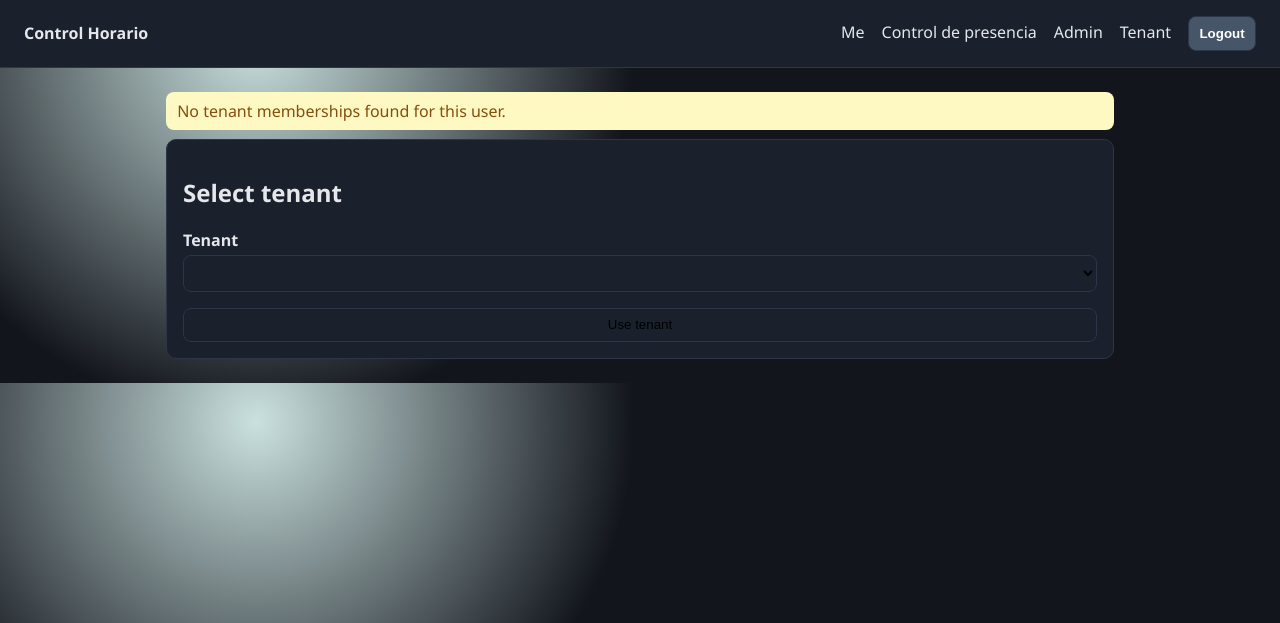
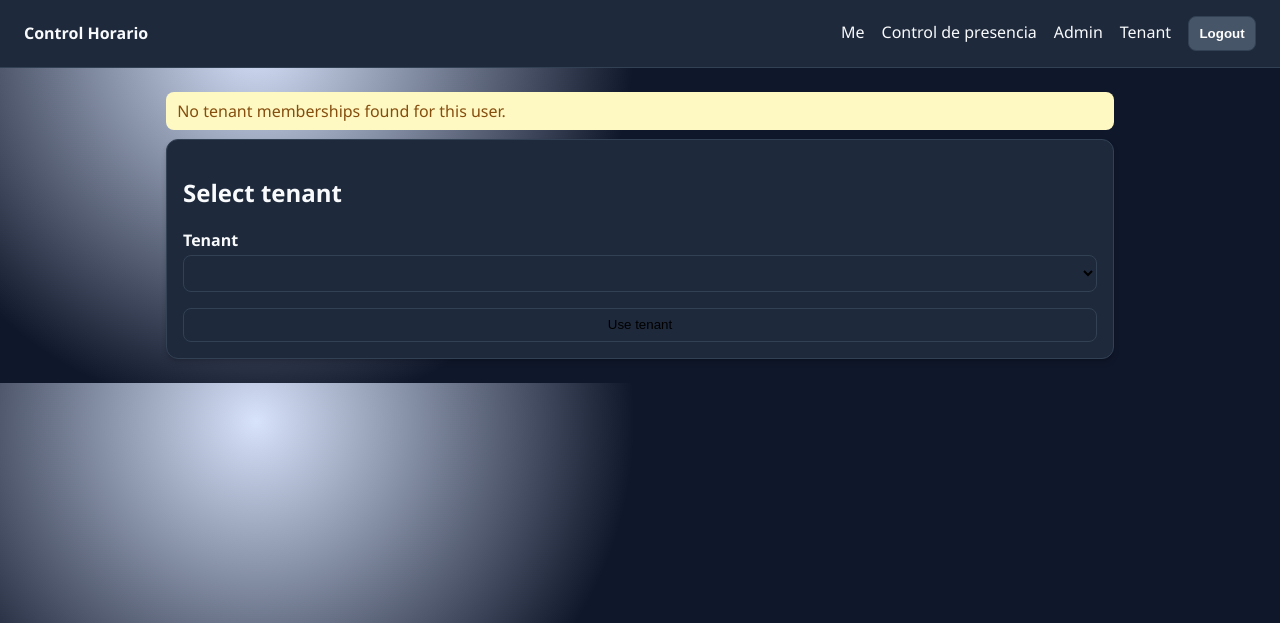
Before and after one commit to jaumecarreno/control-horario, a Flask app: page /select-tenant in a window 1280 px wide. Shown: the top 623 px of the page. Run offline with Flask 3, Linux system fonts and the light colour scheme; the visitor is signed in with stand-in values (Sample User, id 1); data comes from the database, SQL or seed files in the repository; data that the repository does not hold is empty; some libraries are stand-ins or nearby versions.

Commit message:
style: Update color scheme and enhance card styling for improved UI

```diff
--- a/app/templates/base.html
+++ b/app/templates/base.html
@@ -15,31 +15,33 @@
     </script>
     <style>
       :root {
-        --bg: #12151c;
-        --panel: #1a202c;
-        --text: #e5e7eb;
-        --muted: #a8b1c2;
+        --bg: #0f172a;
+        --panel: #1e293b;
+        --text: #f8fafc;
+        --muted: #94a3b8;
         --accent: #15803d;
         --danger: #dc2626;
-        --border: #2c3648;
-        --inactive-row-bg: rgba(148, 163, 184, 0.14);
+        --border: #334155;
+        --inactive-row-bg: #1e293b;
+        --card-shadow: 0 4px 6px -1px rgb(0 0 0 / 0.2), 0 1px 2px -1px rgb(0 0 0 / 0.15);
       }
       :root[data-theme="light"] {
-        --bg: #f2f4f7;
+        --bg: #f8fafc;
         --panel: #ffffff;
         --text: #1e293b;
         --muted: #64748b;
         --accent: #0f766e;
         --danger: #b91c1c;
-        --border: #dbe3ea;
-        --inactive-row-bg: rgba(148, 163, 184, 0.2);
+        --border: #e2e8f0;
+        --inactive-row-bg: #f1f5f9;
+        --card-shadow: 0 4px 6px -1px rgb(15 23 42 / 0.05), 0 1px 2px -1px rgb(15 23 42 / 0.06);
       }
       * { box-sizing: border-box; }
       body {
         margin: 0;
         font-family: "Segoe UI", Tahoma, sans-serif;
         color: var(--text);
-        background: radial-gradient(circle at 20% 10%, rgba(15,118,110,.22), var(--bg) 35%);
+        background: radial-gradient(circle at 20% 10%, rgba(37,99,235,.18), var(--bg) 35%);
       }
       header {
         padding: 1rem 1.5rem;
@@ -53,7 +55,8 @@
       .card {
         background: var(--panel);
         border: 1px solid var(--border);
-        border-radius: 10px;
+        border-radius: 12px;
+        box-shadow: var(--card-shadow);
         padding: 1rem;
         margin-bottom: 1rem;
       }
```
